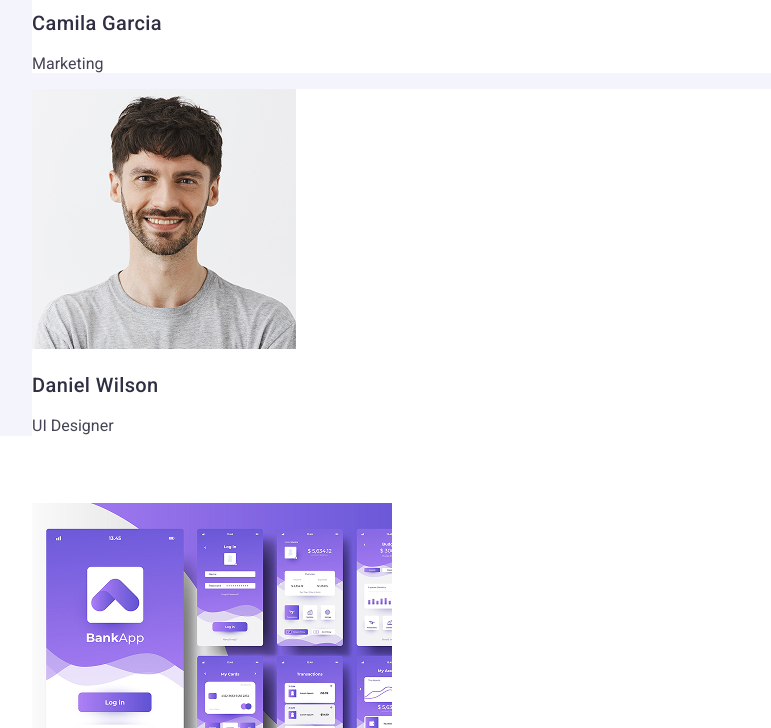
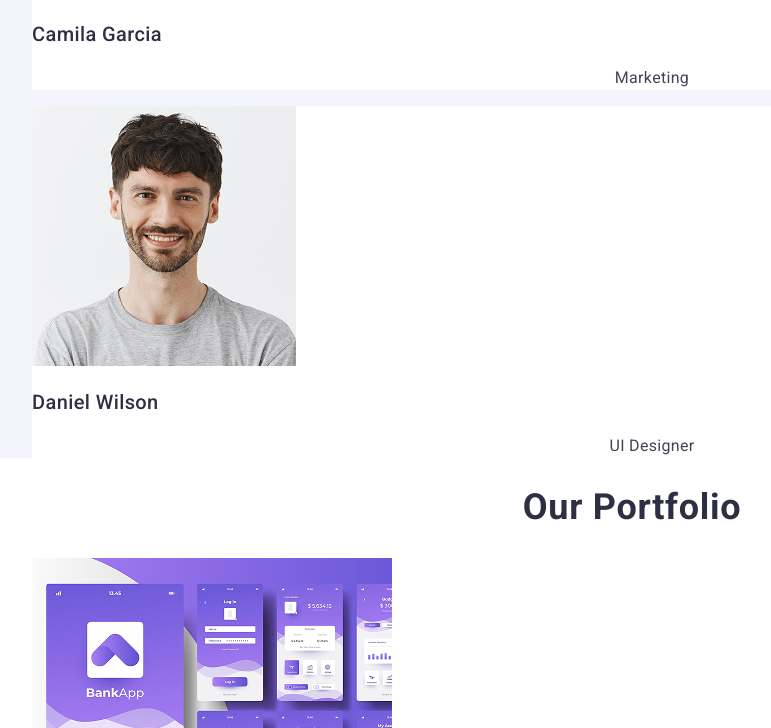
Before and after one commit to elyzavetabyelova/goit-markup-hw-02, a plain HTML site: page index.html in a window 1280 px wide. Shown: the part 1887-2615 px from the top of the page, without its empty margins (8-779 px from the left). Drawn offline with nearby package versions, Linux system fonts and the light colour scheme.

Commit message:
Edit homework again

```diff
--- a/css/styles.css
+++ b/css/styles.css
@@ -135,6 +135,24 @@ a {
     color: #2e2f42;
 }
 
+.members-paragraph {
+        font-size: 16px;
+        line-height: 1.5;
+        letter-spacing: 0.02em;
+        text-align: center;
+        color: #434455;
+}
+
+.portfolio-title {
+    font-weight: 700;
+    font-size: 36px;
+    line-height: 1.11;
+    text-align: center;
+    letter-spacing: 0.02em;
+    text-transform: capitalize;
+    color: #2e2f42;
+}
+
 .portfolio-item-title {
     font-weight: 500;
     font-size: 20px;
--- a/index.html
+++ b/index.html
@@ -92,7 +92,7 @@
               height="260"
             />
             <h3 class="member-name">Mark Guerrero</h3>
-            <p>Product Designer</p>
+            <p class="members-paragraph">Product Designer</p>
           </li>
           <li class="team-members-list">
             <img
@@ -102,7 +102,7 @@
               height="260"
             />
             <h3 class="member-name">Tom Ford</h3>
-            <p>Frontend Developer</p>
+            <p class="members-paragraph">Frontend Developer</p>
           </li>
           <li class="team-members-list">
             <img
@@ -112,7 +112,7 @@
               height="260"
             />
             <h3 class="member-name">Camila Garcia</h3>
-            <p>Marketing</p>
+            <p class="members-paragraph">Marketing</p>
           </li>
           <li class="team-members-list">
             <img
@@ -122,12 +122,12 @@
               height="260"
             />
             <h3 class="member-name">Daniel Wilson</h3>
-            <p>UI Designer</p>
+            <p class="members-paragraph">UI Designer</p>
           </li>
         </ul>
       </section>
       <section class="portfolio">
-        <h2 style="visibility: hidden">.</h2>
+        <h2 class="portfolio-title">Our Portfolio</h2>
         <ul>
           <li>
             <img
```
